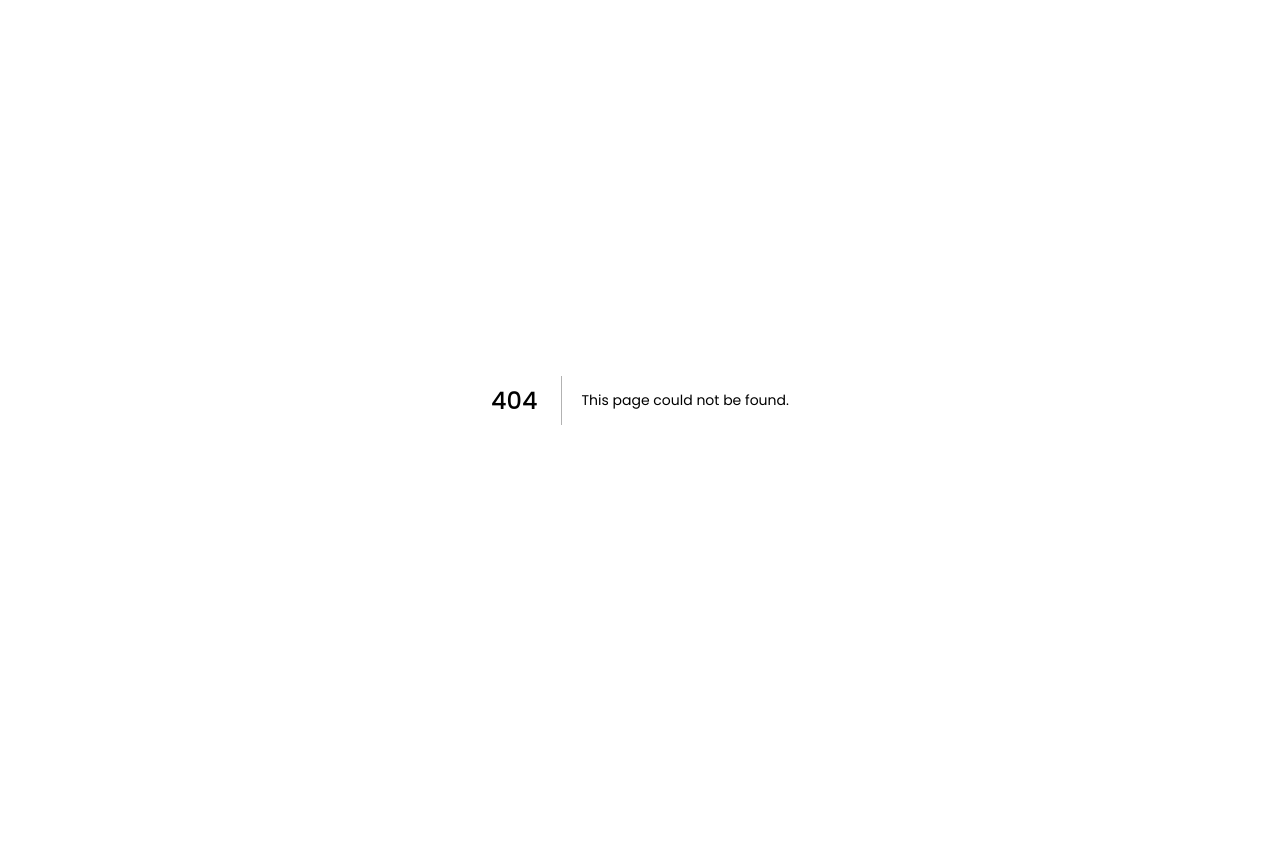
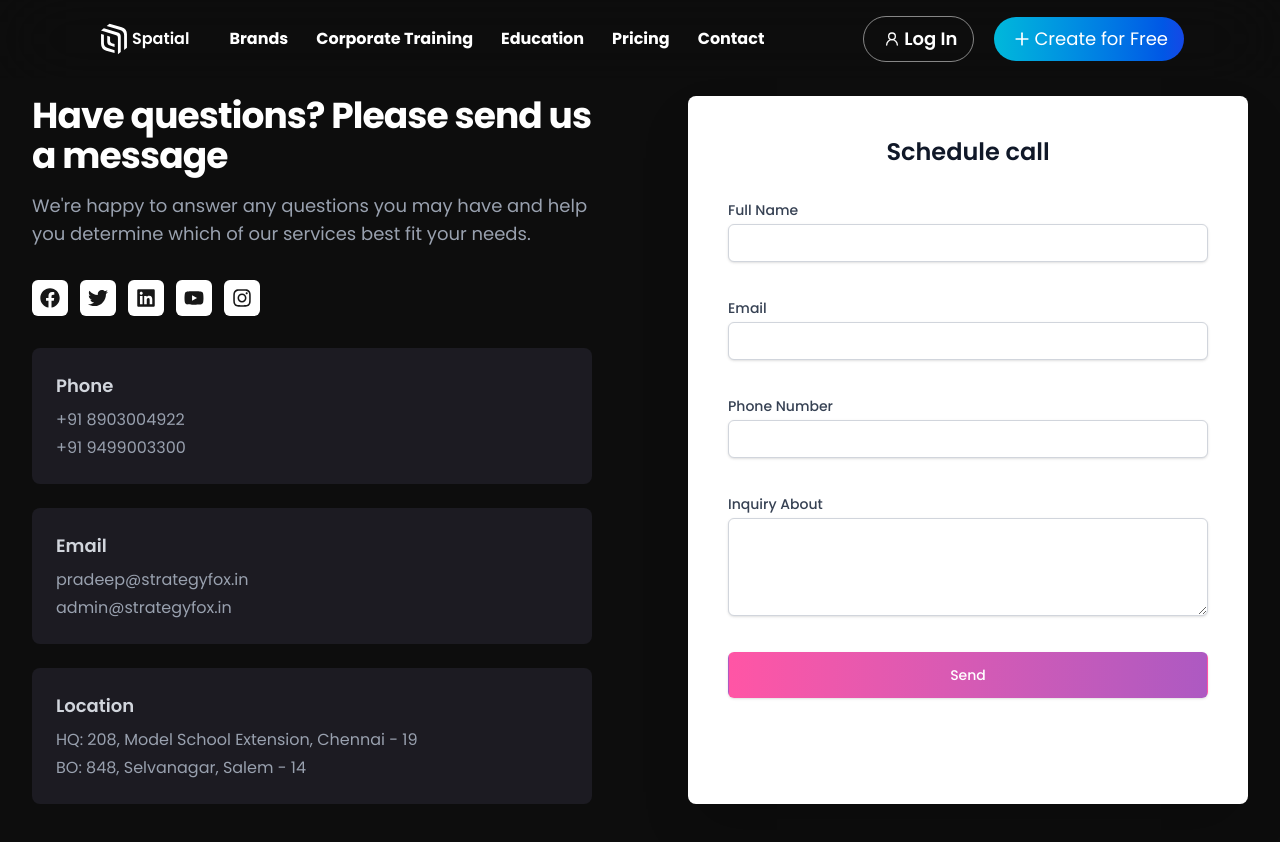
Before and after one commit to Nithwin/spatial, a Next.js app: page /contact in a window 1280 px wide. Before the commit this address had no page. Shown: the top 842 px of the page. Before the commit the page ends 800 px from the top, so only its background shows below. Built offline with nearby package versions, Linux system fonts and the light colour scheme.

Commit message:
Contact Page Created

```diff
--- /dev/null
+++ b/app/contact/page.jsx
@@ -0,0 +1,14 @@
+import Contact from '@/components/contact/Contact'
+import Header from '@/components/Landing/Header'
+import React from 'react'
+
+const ContactPage = () => {
+  return (
+    <main>
+      <Header />
+      <Contact />
+    </main>
+  )
+}
+
+export default ContactPage
--- a/components/Dynamic/DynamicHero.jsx
+++ b/components/Dynamic/DynamicHero.jsx
@@ -1,8 +1,7 @@
 import React from "react";
 import Image from "next/image";
 import IFrameLoader from "./IFrameLoader";
-import { FiSettings, FiMoreHorizontal } from "react-icons/fi"; // Example icons
-import { dynamicPageImages } from "../../content/dynamicpage.js";
+import { dynamicPageImages } from "../../constants/dynamicpage.js";
 
 const DynamicHero = () => {
   return (
@@ -37,7 +36,7 @@ const DynamicHero = () => {
           </div>
 
           {/* Release Date & Tags (Right Part) */}
-          <div className="lg:w-full">
+          <div className="lg:w-9/12">
             <div>
               <h3 className="text-gray-400 font-semibold">Release Date</h3>
               <p>13 September 2023</p>
--- /dev/null
+++ b/components/contact/Contact.jsx
@@ -0,0 +1,134 @@
+'use client';
+import React, { useState } from 'react';
+import { socialLinks, contactDetails } from '../../constants/contact';
+
+export default function Contact() {
+  const [formData, setFormData] = useState({
+    fullName: '',
+    email: '',
+    phoneNumber: '',
+    inquiry: '',
+  });
+
+  const handleChange = (e) => {
+    const { id, value } = e.target;
+    setFormData((prevData) => ({
+      ...prevData,
+      [id]: value,
+    }));
+  };
+
+  const handleSubmit = (e) => {
+    e.preventDefault();
+    console.log('Form data submitted:', formData);
+    // You can add your form submission logic here
+  };
+
+  return (
+    <div className="min-h-screen h-full w-full bg-[#0D0D0D] text-white font-sans flex items-center justify-center">
+      <div className="container mx-auto px-4 sm:px-6 lg:px-8 py-12 lg:py-24">
+        <div className="grid grid-cols-1 lg:grid-cols-2 gap-12 lg:gap-24 items-stretch">
+
+          {/* Left Column */}
+          <div className="flex flex-col space-y-8">
+            <div>
+              <h1 className="text-4xl font-bold tracking-tight">
+                Have questions? Please send us a message
+              </h1>
+              <p className="mt-4 text-lg text-gray-400">
+                We're happy to answer any questions you may have and help you determine which of our services best fit your needs.
+              </p>
+            </div>
+
+            <div className="flex space-x-3">
+              {socialLinks.map((link, index) => (
+                <a key={index} href={link.href} className="bg-white p-2 rounded-md hover:opacity-80 transition-opacity">
+                  {link.icon}
+                </a>
+              ))}
+            </div>
+
+            <div className="space-y-6">
+              {contactDetails.map((item, index) => (
+                <div key={index} className="bg-[#1C1B22] p-6 rounded-lg">
+                  <h3 className="text-lg font-semibold text-gray-300">{item.title}</h3>
+                  <div className="mt-2 space-y-1">
+                    {item.details.map((detail, idx) => (
+                      <p key={idx} className="text-gray-400">{detail}</p>
+                    ))}
+                  </div>
+                </div>
+              ))}
+            </div>
+          </div>
+
+          {/* Right Column (Form) */}
+          <div className="bg-white p-8 sm:p-10 rounded-lg shadow-2xl">
+            <h2 className="text-2xl font-semibold text-gray-900 text-center">Schedule call</h2>
+            <form onSubmit={handleSubmit} className="mt-8 space-y-9">
+              <div>
+                <label htmlFor="fullName" className="block text-sm font-medium text-gray-700">
+                  Full Name
+                </label>
+                <input
+                  type="text"
+                  id="fullName"
+                  value={formData.fullName}
+                  onChange={handleChange}
+                  className="mt-1 block w-full px-3 py-2 bg-white border border-gray-300 rounded-md shadow-sm placeholder-gray-400 focus:outline-none focus:ring-indigo-500 focus:border-indigo-500 sm:text-sm text-black"
+                  required
+                />
+              </div>
+              <div>
+                <label htmlFor="email" className="block text-sm font-medium text-gray-700">
+                  Email
+                </label>
+                <input
+                  type="email"
+                  id="email"
+                  value={formData.email}
+                  onChange={handleChange}
+                  className="mt-1 block w-full px-3 py-2 bg-white border border-gray-300 rounded-md shadow-sm placeholder-gray-400 focus:outline-none focus:ring-indigo-500 focus:border-indigo-500 sm:text-sm text-black"
+                  required
+                />
+              </div>
+              <div>
+                <label htmlFor="phoneNumber" className="block text-sm font-medium text-gray-700">
+                  Phone Number
+                </label>
+                <input
+                  type="tel"
+                  id="phoneNumber"
+                  value={formData.phoneNumber}
+                  onChange={handleChange}
+                  className="mt-1 block w-full px-3 py-2 bg-white border border-gray-300 rounded-md shadow-sm placeholder-gray-400 focus:outline-none focus:ring-indigo-500 focus:border-indigo-500 sm:text-sm text-black"
+                />
+              </div>
+              <div>
+                <label htmlFor="inquiry" className="block text-sm font-medium text-gray-700">
+                  Inquiry About
+                </label>
+                <textarea
+                  id="inquiry"
+                  rows="4"
+                  value={formData.inquiry}
+                  onChange={handleChange}
+                  className="mt-1 block w-full px-3 py-2 bg-white border border-gray-300 rounded-md shadow-sm placeholder-gray-400 focus:outline-none focus:ring-indigo-500 focus:border-indigo-500 sm:text-sm text-black"
+                  required
+                ></textarea>
+              </div>
+              <div>
+                <button
+                  type="submit"
+                  className="w-full flex justify-center py-3 px-4 border border-transparent rounded-md shadow-sm text-sm font-medium text-white bg-gradient-to-r from-[#FF55A5] to-[#AD59C2] hover:opacity-90 focus:outline-none focus:ring-2 focus:ring-offset-2 focus:ring-indigo-500 transition-opacity"
+                >
+                  Send
+                </button>
+              </div>
+            </form>
+          </div>
+        </div>
+      </div>
+    </div>
+  );
+}
--- /dev/null
+++ b/constants/contact.js
@@ -0,0 +1,24 @@
+import { FaFacebook, FaTwitter, FaLinkedin, FaYoutube, FaInstagram } from 'react-icons/fa';
+
+export const socialLinks = [
+  { icon: <FaFacebook className="h-5 w-5 text-black" />, href: '#' },
+  { icon: <FaTwitter className="h-5 w-5 text-black" />, href: '#' },
+  { icon: <FaLinkedin className="h-5 w-5 text-black" />, href: '#' },
+  { icon: <FaYoutube className="h-5 w-5 text-black" />, href: '#' },
+  { icon: <FaInstagram className="h-5 w-5 text-black" />, href: '#' },
+];
+
+export const contactDetails = [
+  {
+    title: 'Phone',
+    details: ['+91 8903004922', '+91 9499003300'],
+  },
+  {
+    title: 'Email',
+    details: ['pradeep@strategyfox.in', 'admin@strategyfox.in'],
+  },
+  {
+    title: 'Location',
+    details: ['HQ: 208, Model School Extension, Chennai - 19', 'BO: 848, Selvanagar, Salem - 14'],
+  },
+];
--- a/constants/landing-data.js
+++ b/constants/landing-data.js
@@ -14,6 +14,10 @@ export const NavList = [
   {
     name: "Pricing",
     to: "/pricing",
+  },
+  {
+    name: "Contact",
+    to: "/contact",
   },
 ];
 
```
Also changed, not shown: app/contact/image.png (added), constants/dynamicpage.js (renamed from content/dynamicpage.js).
